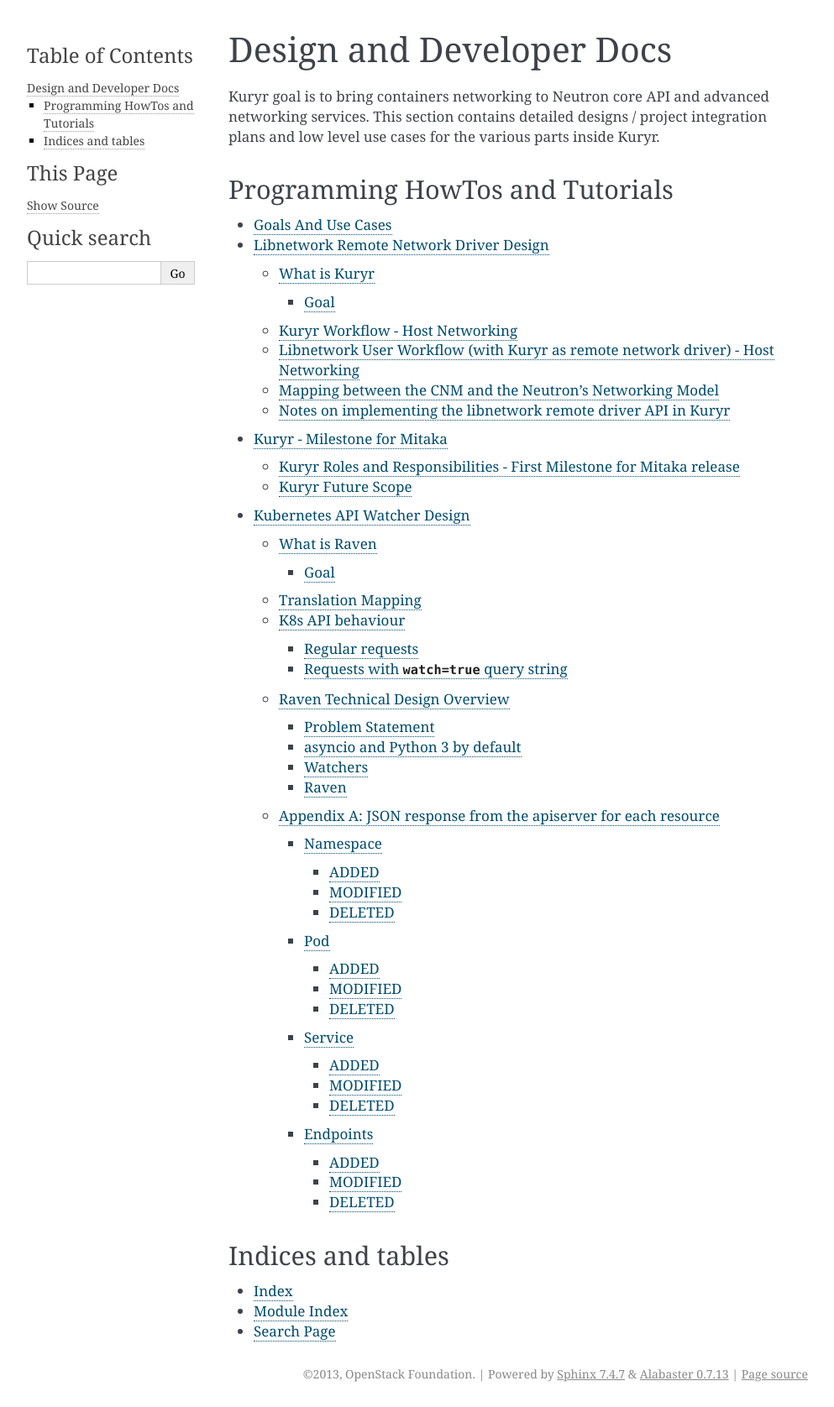
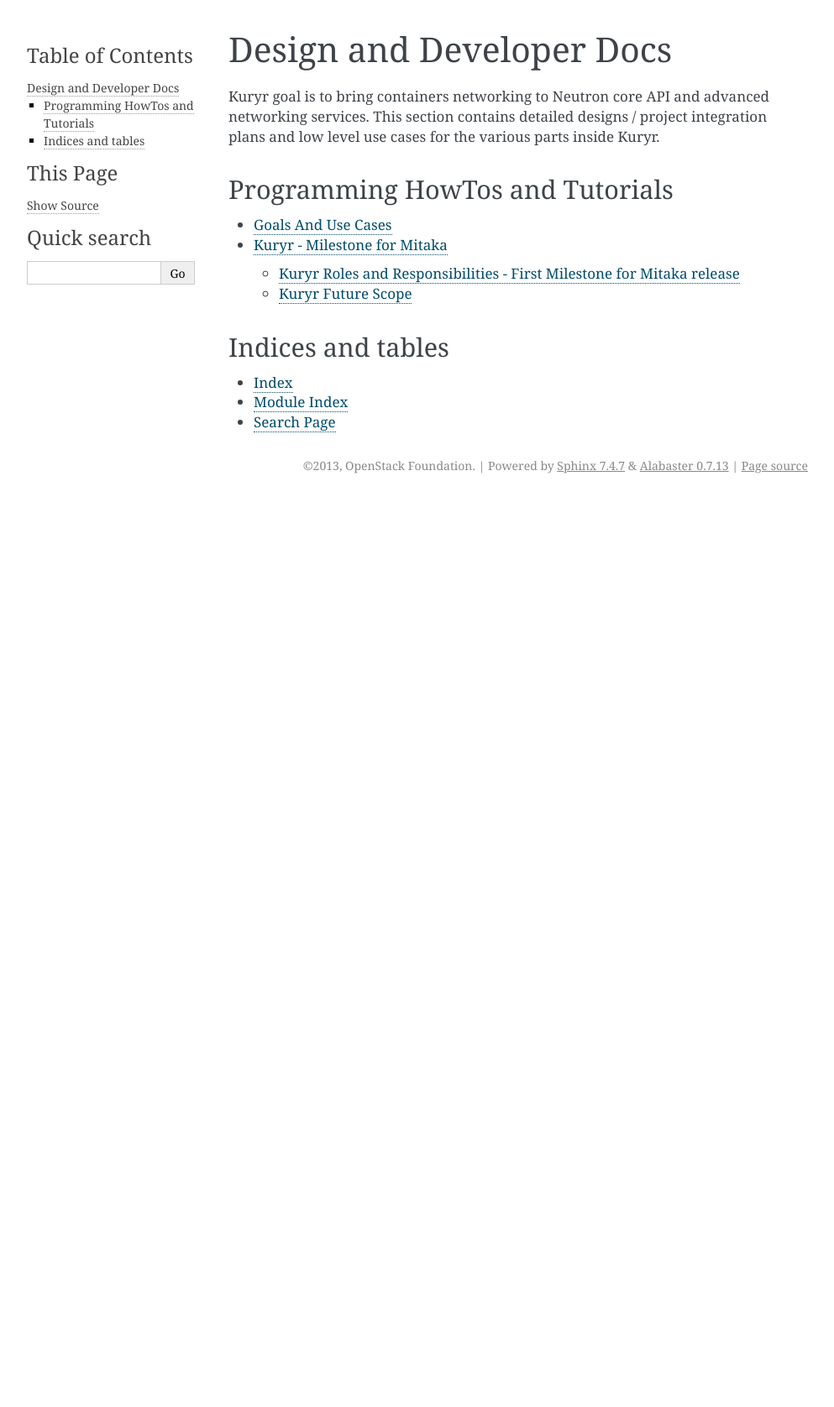
Before and after one commit to a0x8o/kuryr, a Sphinx documentation site: the page built from doc/source/devref/index.rst, in a window 1280 px wide. Shown: the whole page at 84% size, without its empty margins (148-1141 px from the left). Built offline with Sphinx 7.4.7, drawn with Linux system fonts in a browser that asks for light colours; after the commit the page ends 900 px from its top, so only the background shows below that.

Commit message:
2017-02-23:18:06:22

```diff
--- a/doc/source/devref/index.rst
+++ b/doc/source/devref/index.rst
@@ -35,10 +35,7 @@
     :maxdepth: 4
 
     goals_and_use_cases
-    libnetwork_remote_driver_design
     kuryr_mitaka_milestone
-    k8s_api_watcher_design
-
 
 Indices and tables
 ------------------
```
